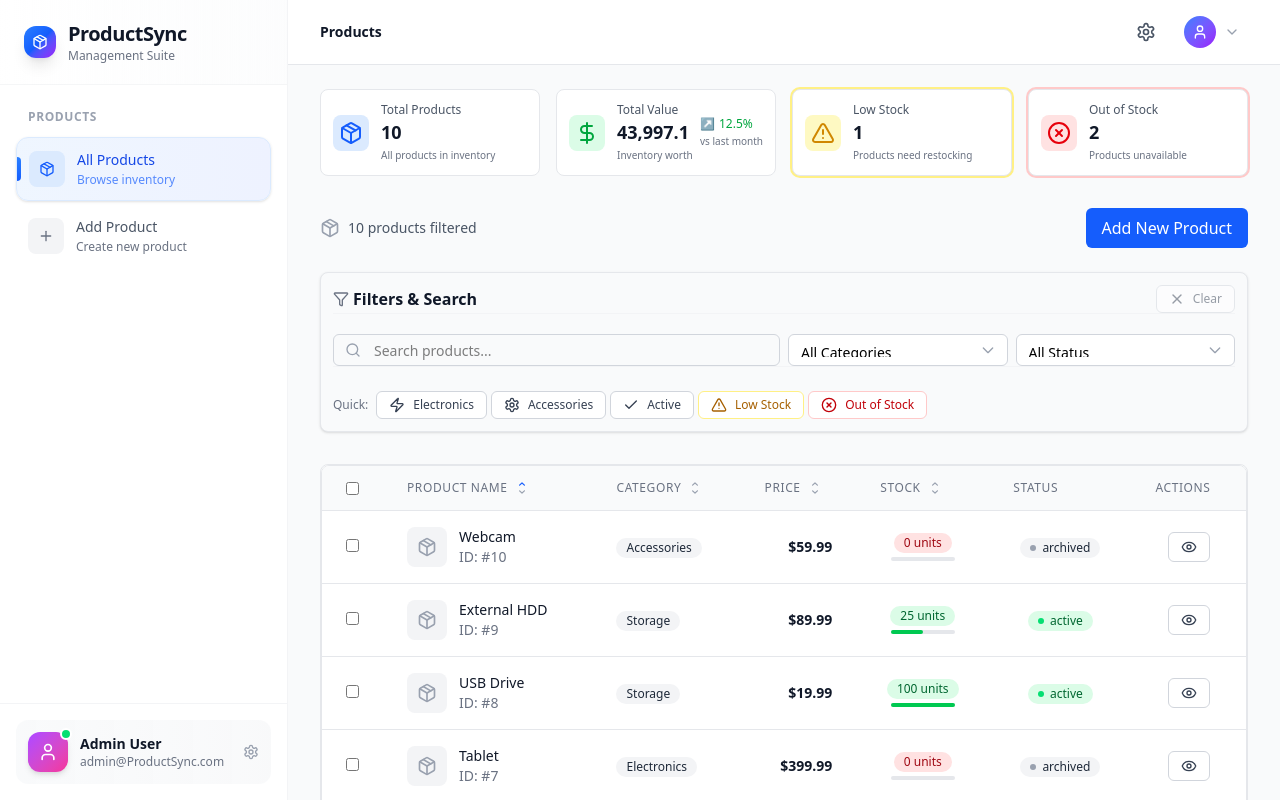
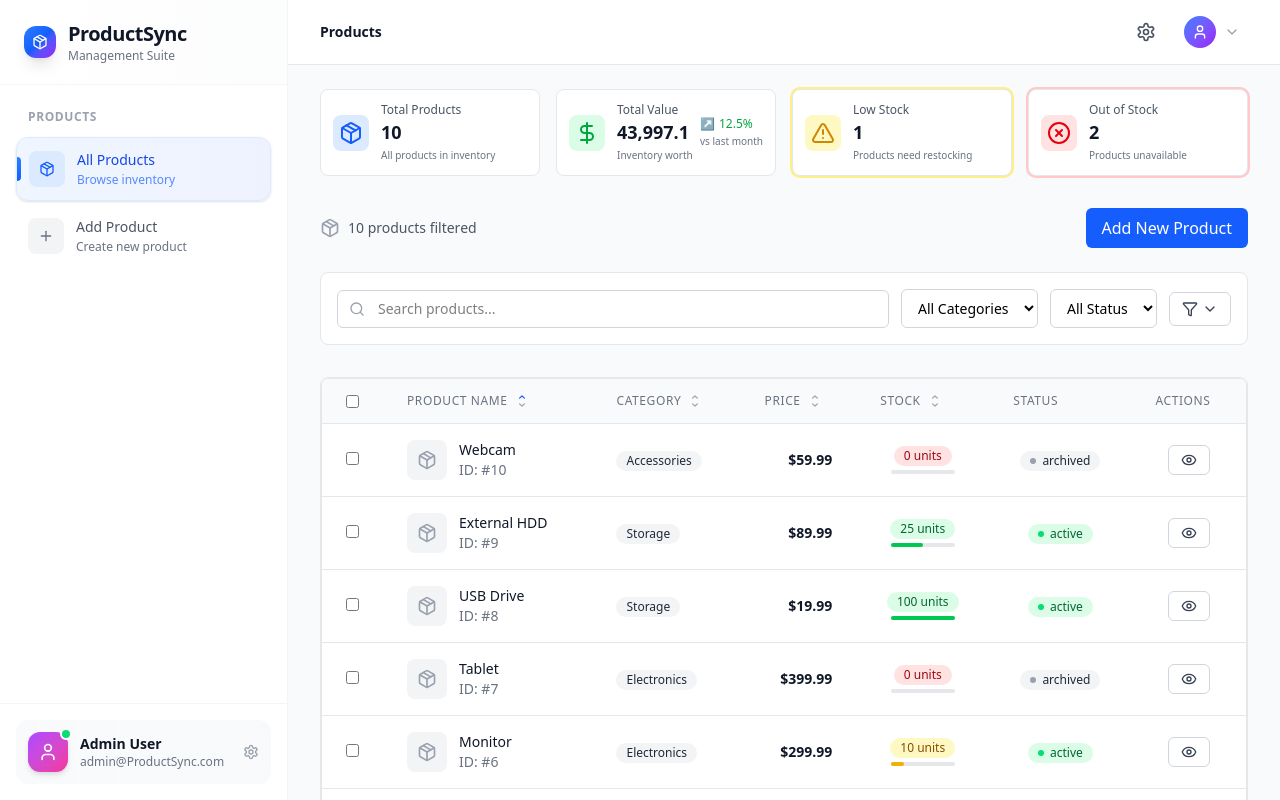
Before and after one commit to zelhajou/product-dashboard, a React (Vite) app: page /products in a window 1280 px wide. Shown: the top 800 px of the page. Built offline with nearby package versions, Linux system fonts and the light colour scheme.

Commit message:
refactor: clean up imports and improve ProductFilters layout with advanced filtering options

```diff
--- a/src/components/product/ProductFilters.tsx
+++ b/src/components/product/ProductFilters.tsx
@@ -1,5 +1,4 @@
 import { useState } from "react";
-import { Input, Select, Button } from "@/components/ui";
 import { Icons } from "@/components/icons";
 import type { ProductFilters as ProductFiltersType } from "@/types/product";
 
@@ -13,13 +12,13 @@ interface ProductFiltersProps {
 
 export function ProductFilters({
   filters,
-
   onFiltersChange,
   onClearFilters,
   availableCategories = [],
   className = "",
 }: ProductFiltersProps) {
   const [localSearchTerm, setLocalSearchTerm] = useState(filters.searchTerm);
+  const [showAdvanced, setShowAdvanced] = useState(false);
 
   const handleSearchChange = (value: string) => {
     setLocalSearchTerm(value);
@@ -30,207 +29,223 @@ export function ProductFilters({
     filters.searchTerm || filters.category || filters.status || filters.stockLevel
   );
 
-  // Quick filter handlers for stock levels
-  const handleLowStockFilter = () => {
-    onFiltersChange({ stockLevel: "low" });
-  };
-
-  const handleOutOfStockFilter = () => {
-    onFiltersChange({ stockLevel: "out" });
-  };
+  const activeFilterCount = [
+    filters.searchTerm,
+    filters.category,
+    filters.status,
+    filters.stockLevel
+  ].filter(Boolean).length;
 
   return (
-    <div
-      className={`bg-gray-50 shadow rounded-lg border border-gray-200 p-3 space-y-3 divide-y divide-gray-100 ${className}`}
-    >
-      {/* Header */}
-      <div className="flex items-center justify-between mb-2">
-        <div className="flex items-center gap-1">
-          <Icons.filter className="w-4 h-4 text-gray-500" />
-          <h2 className="text-base font-semibold text-gray-900">
-            Filters & Search
-          </h2>
-          {hasActiveFilters && (
-            <span className="inline-flex items-center px-2 py-0.5 rounded-full text-[11px] font-medium bg-blue-100 text-blue-800 animate-fade-in">
-              {
-                [filters.searchTerm, filters.category, filters.status, filters.stockLevel].filter(Boolean).length
-              } active
-            </span>
-          )}
-        </div>
-        <Button
-          variant="outline"
-          size="sm"
-          leftIcon="close"
-          onClick={onClearFilters}
-          disabled={!hasActiveFilters}
-          className="transition-colors focus:ring-2 focus:ring-blue-400 h-7 px-2 text-xs"
-        >
-          Clear
-        </Button>
-      </div>
-
-      {/* Filter Controls */}
-      <div className="grid grid-cols-1 md:grid-cols-4 gap-2 pt-3">
+    <div className={`bg-white border border-gray-200 rounded-lg ${className}`}>
+      {/* Main Filter Bar */}
+      <div className="flex items-center gap-3 p-4">
         {/* Search Input */}
-        <div className="md:col-span-2">
-          <Input
-            label=""
+        <div className="flex-1 relative min-w-0">
+          <Icons.search className="absolute left-3 top-1/2 -translate-y-1/2 w-4 h-4 text-gray-400" />
+          <input
+            type="text"
             placeholder="Search products..."
             value={localSearchTerm}
             onChange={(e) => handleSearchChange(e.target.value)}
-            leftIcon="search"
-            rightIcon={
-              localSearchTerm ? (
+            className="w-full pl-10 pr-4 py-2 text-sm border border-gray-300 rounded-md focus:outline-none focus:ring-2 focus:ring-blue-500 focus:border-transparent"
+          />
+          {localSearchTerm && (
             <button
               onClick={() => handleSearchChange("")}
-                  className="text-gray-400 hover:text-gray-600 transition-colors focus:outline-none focus:ring-2 focus:ring-blue-400 rounded-full"
-                  type="button"
+              className="absolute right-3 top-1/2 -translate-y-1/2 text-gray-400 hover:text-gray-600"
             >
               <Icons.close className="w-4 h-4" />
             </button>
-              ) : undefined
-            }
-            className="transition-colors focus:ring-2 focus:ring-blue-400 h-8 text-sm"
-          />
+          )}
         </div>
+
         {/* Category Filter */}
-        <Select
-          label=""
+        <select
           value={filters.category}
           onChange={(e) => onFiltersChange({ category: e.target.value })}
-          options={[
-            { value: "", label: "All Categories" },
-            ...availableCategories.map((category) => ({
-              value: category,
-              label: category,
-            })),
-          ]}
-          className="transition-colors focus:ring-2 focus:ring-blue-400 h-8 text-sm"
-        />
+          className="px-3 py-2 text-sm border border-gray-300 rounded-md focus:outline-none focus:ring-2 focus:ring-blue-500 focus:border-transparent bg-white min-w-32"
+        >
+          <option value="">All Categories</option>
+          {availableCategories.map((category) => (
+            <option key={category} value={category}>
+              {category}
+            </option>
+          ))}
+        </select>
+
         {/* Status Filter */}
-        <Select
-          label=""
+        <select
           value={filters.status}
           onChange={(e) => onFiltersChange({ status: e.target.value })}
-          options={[
-            { value: "", label: "All Status" },
-            { value: "active", label: "Active" },
-            { value: "archived", label: "Archived" },
-          ]}
-          className="transition-colors focus:ring-2 focus:ring-blue-400 h-8 text-sm"
-        />
+          className="px-3 py-2 text-sm border border-gray-300 rounded-md focus:outline-none focus:ring-2 focus:ring-blue-500 focus:border-transparent bg-white min-w-24"
+        >
+          <option value="">All Status</option>
+          <option value="active">Active</option>
+          <option value="archived">Archived</option>
+        </select>
+
+        {/* Advanced Toggle */}
+        <button
+          onClick={() => setShowAdvanced(!showAdvanced)}
+          className={`flex items-center gap-1 px-3 py-2 text-sm rounded-md transition-colors ${
+            showAdvanced || filters.stockLevel
+              ? "bg-blue-100 text-blue-700 border border-blue-200"
+              : "border border-gray-300 text-gray-700 hover:bg-gray-50"
+          }`}
+        >
+          <Icons.filter className="w-4 h-4" />
+          {activeFilterCount > 0 && (
+            <span className="bg-blue-500 text-white text-xs rounded-full w-5 h-5 flex items-center justify-center">
+              {activeFilterCount}
+            </span>
+          )}
+          <Icons.chevronDown className={`w-4 h-4 transition-transform ${showAdvanced ? 'rotate-180' : ''}`} />
+        </button>
+
+        {/* Clear Filters */}
+        {hasActiveFilters && (
+          <button
+            onClick={onClearFilters}
+            className="flex items-center gap-1 px-3 py-2 text-sm text-red-600 border border-red-200 rounded-md hover:bg-red-50 transition-colors"
+          >
+            <Icons.close className="w-4 h-4" />
+            Clear
+          </button>
+        )}
       </div>
 
-      {/* Quick Filter Buttons */}
-      <div className="pt-3">
-        <div className="flex items-center gap-1 flex-wrap">
-          <span className="text-xs font-medium text-gray-500 mr-1">
-            Quick:
-          </span>
-          <Button
-            variant="outline"
-            size="sm"
-            leftIcon="zap"
-            onClick={() => onFiltersChange({ category: "Electronics" })}
-            className={`rounded-full px-3 py-1 transition-colors focus:ring-2 focus:ring-blue-400 text-xs h-7 ${filters.category === "Electronics" ? "bg-blue-50 border-blue-200 text-blue-700" : ""}`}
+      {/* Advanced Filters */}
+      {showAdvanced && (
+        <div className="border-t border-gray-100 p-4 bg-gray-50">
+          <div className="space-y-3">
+            {/* Stock Level Filters */}
+            <div>
+              <div className="text-xs font-medium text-gray-700 mb-2">Stock Level</div>
+              <div className="flex flex-wrap gap-2">
+                <button
+                  onClick={() => onFiltersChange({
+                    stockLevel: filters.stockLevel === "low" ? "" : "low"
+                  })}
+                  className={`inline-flex items-center gap-1 px-3 py-1.5 text-xs rounded-full transition-colors ${
+                    filters.stockLevel === "low"
+                      ? "bg-yellow-100 text-yellow-800 border border-yellow-200"
+                      : "bg-white text-gray-600 border border-gray-300 hover:bg-gray-50"
+                  }`}
                 >
-            Electronics
-          </Button>
-          <Button
-            variant="outline"
-            size="sm"
-            leftIcon="settings"
-            onClick={() => onFiltersChange({ category: "Accessories" })}
-            className={`rounded-full px-3 py-1 transition-colors focus:ring-2 focus:ring-blue-400 text-xs h-7 ${filters.category === "Accessories" ? "bg-blue-50 border-blue-200 text-blue-700" : ""}`}
+                  <Icons.warning className="w-3 h-3" />
+                  Low Stock
+                </button>
+                <button
+                  onClick={() => onFiltersChange({
+                    stockLevel: filters.stockLevel === "out" ? "" : "out"
+                  })}
+                  className={`inline-flex items-center gap-1 px-3 py-1.5 text-xs rounded-full transition-colors ${
+                    filters.stockLevel === "out"
+                      ? "bg-red-100 text-red-800 border border-red-200"
+                      : "bg-white text-gray-600 border border-gray-300 hover:bg-gray-50"
+                  }`}
                 >
-            Accessories
-          </Button>
-          <Button
-            variant="outline"
-            size="sm"
-            leftIcon="check"
-            onClick={() => onFiltersChange({ status: "active" })}
-            className={`rounded-full px-3 py-1 transition-colors focus:ring-2 focus:ring-green-400 text-xs h-7 ${filters.status === "active" ? "bg-green-50 border-green-200 text-green-700" : ""}`}
+                  <Icons.failed className="w-3 h-3" />
+                  Out of Stock
+                </button>
+                <button
+                  onClick={() => onFiltersChange({
+                    stockLevel: filters.stockLevel === "high" ? "" : "high"
+                  })}
+                  className={`inline-flex items-center gap-1 px-3 py-1.5 text-xs rounded-full transition-colors ${
+                    filters.stockLevel === "high"
+                      ? "bg-green-100 text-green-800 border border-green-200"
+                      : "bg-white text-gray-600 border border-gray-300 hover:bg-gray-50"
+                  }`}
                 >
-            Active
-          </Button>
-          <Button
-            variant="outline"
-            size="sm"
-            leftIcon="warning"
-            onClick={handleLowStockFilter}
-            className={`rounded-full px-3 py-1 transition-colors focus:ring-2 focus:ring-yellow-400 text-xs h-7 ${filters.stockLevel === "low" ? "bg-yellow-50 border-yellow-200 text-yellow-700" : "text-yellow-700 border-yellow-200 hover:bg-yellow-50"}`}
-          >
-            Low Stock
-          </Button>
-          <Button
-            variant="outline"
-            size="sm"
-            leftIcon="failed"
-            onClick={handleOutOfStockFilter}
-            className={`rounded-full px-3 py-1 transition-colors focus:ring-2 focus:ring-red-400 text-xs h-7 ${filters.stockLevel === "out" ? "bg-red-50 border-red-200 text-red-700" : "text-red-700 border-red-200 hover:bg-red-50"}`}
-          >
-            Out of Stock
-          </Button>
+                  <Icons.check className="w-3 h-3" />
+                  Well Stocked
+                </button>
               </div>
             </div>
 
+            {/* Quick Category Filters */}
+            <div>
+              <div className="text-xs font-medium text-gray-700 mb-2">Quick Categories</div>
+              <div className="flex flex-wrap gap-2">
+                {["Electronics", "Accessories", "Storage"].map((category) => (
+                  <button
+                    key={category}
+                    onClick={() => onFiltersChange({
+                      category: filters.category === category ? "" : category
+                    })}
+                    className={`inline-flex items-center gap-1 px-3 py-1.5 text-xs rounded-full transition-colors ${
+                      filters.category === category
+                        ? "bg-blue-100 text-blue-800 border border-blue-200"
+                        : "bg-white text-gray-600 border border-gray-300 hover:bg-gray-50"
+                    }`}
+                  >
+                    {category === "Electronics" && <Icons.zap className="w-3 h-3" />}
+                    {category === "Accessories" && <Icons.settings className="w-3 h-3" />}
+                    {category === "Storage" && <Icons.product className="w-3 h-3" />}
+                    {category}
+                  </button>
+                ))}
+              </div>
+            </div>
+          </div>
+        </div>
+      )}
+
       {/* Active Filters Summary */}
       {hasActiveFilters && (
-        <div className="pt-3">
-          <div className="flex items-center gap-1 flex-wrap">
-            <span className="text-xs font-medium text-gray-500">
-              Active:
-            </span>
+        <div className="border-t border-gray-100 px-4 py-2 bg-blue-50">
+          <div className="flex items-center gap-2 text-xs">
+            <span className="text-blue-700 font-medium">Active filters:</span>
+            <div className="flex flex-wrap gap-1">
               {filters.searchTerm && (
-              <span className="inline-flex items-center gap-1 px-2 py-0.5 rounded-full text-[11px] bg-blue-100 text-blue-800 animate-fade-in">
-                <Icons.search className="w-3 h-3" />
-                "{filters.searchTerm}"
+                <span className="inline-flex items-center gap-1 px-2 py-0.5 bg-blue-100 text-blue-800 rounded">
+                  Search: "{filters.searchTerm}"
                   <button
                     onClick={() => onFiltersChange({ searchTerm: "" })}
-                  className="hover:bg-blue-200 rounded-full p-0.5 transition-colors focus:ring-2 focus:ring-blue-400"
+                    className="hover:bg-blue-200 rounded p-0.5"
                   >
                     <Icons.close className="w-3 h-3" />
                   </button>
                 </span>
               )}
               {filters.category && (
-              <span className="inline-flex items-center gap-1 px-2 py-0.5 rounded-full text-[11px] bg-purple-100 text-purple-800 animate-fade-in">
-                <Icons.settings className="w-3 h-3" />
+                <span className="inline-flex items-center gap-1 px-2 py-0.5 bg-purple-100 text-purple-800 rounded">
                   {filters.category}
                   <button
                     onClick={() => onFiltersChange({ category: "" })}
-                  className="hover:bg-purple-200 rounded-full p-0.5 transition-colors focus:ring-2 focus:ring-purple-400"
+                    className="hover:bg-purple-200 rounded p-0.5"
                   >
                     <Icons.close className="w-3 h-3" />
                   </button>
                 </span>
               )}
               {filters.status && (
-              <span className="inline-flex items-center gap-1 px-2 py-0.5 rounded-full text-[11px] bg-green-100 text-green-800 animate-fade-in">
-                <Icons.check className="w-3 h-3" />
+                <span className="inline-flex items-center gap-1 px-2 py-0.5 bg-green-100 text-green-800 rounded">
                   {filters.status}
                   <button
                     onClick={() => onFiltersChange({ status: "" })}
-                  className="hover:bg-green-200 rounded-full p-0.5 transition-colors focus:ring-2 focus:ring-green-400"
+                    className="hover:bg-green-200 rounded p-0.5"
                   >
                     <Icons.close className="w-3 h-3" />
                   </button>
                 </span>
               )}
               {filters.stockLevel && (
-              <span className="inline-flex items-center gap-1 px-2 py-0.5 rounded-full text-[11px] bg-orange-100 text-orange-800 animate-fade-in">
-                <Icons.warning className="w-3 h-3" />
-                {filters.stockLevel === "low" ? "Low Stock" : filters.stockLevel === "out" ? "Out of Stock" : filters.stockLevel}
+                <span className="inline-flex items-center gap-1 px-2 py-0.5 bg-orange-100 text-orange-800 rounded">
+                  {filters.stockLevel === "low" ? "Low Stock" :
+                   filters.stockLevel === "out" ? "Out of Stock" :
+                   filters.stockLevel === "high" ? "Well Stocked" : filters.stockLevel}
                   <button
                     onClick={() => onFiltersChange({ stockLevel: "" })}
-                  className="hover:bg-orange-200 rounded-full p-0.5 transition-colors focus:ring-2 focus:ring-orange-400"
+                    className="hover:bg-orange-200 rounded p-0.5"
                   >
                     <Icons.close className="w-3 h-3" />
                   </button>
                 </span>
               )}
+            </div>
           </div>
         </div>
       )}
--- a/src/hooks/useProductForm.ts
+++ b/src/hooks/useProductForm.ts
@@ -1,4 +1,3 @@
-// src/hooks/useProductForm.ts
 import { useNavigate } from "react-router-dom";
 import { useProductStore } from "@/store";
 import type { ProductFormData } from "@/types";
--- a/src/hooks/useProductList.ts
+++ b/src/hooks/useProductList.ts
@@ -1,4 +1,3 @@
-// src/hooks/useProductList.ts
 import { useEffect } from "react";
 import { useNavigate } from "react-router-dom";
 import {
@@ -22,7 +21,9 @@ export function useProductList() {
   const updateSort = useProductStore((state) => state.updateSort);
   const clearFilters = useProductStore((state) => state.clearFilters);
   const getProductStats = useProductStore((state) => state.getProductStats);
-  const getLowStockProducts = useProductStore((state) => state.getLowStockProducts);
+  const getLowStockProducts = useProductStore(
+    (state) => state.getLowStockProducts
+  );
 
   // Store selectors
   const allProducts = useProducts();
--- a/src/hooks/useProductStats.ts
+++ b/src/hooks/useProductStats.ts
@@ -1,4 +1,3 @@
-// src/hooks/useProductStats.ts
 import { useMemo } from "react";
 import { useProductStore } from "@/store";
 import { formatters } from "@/utils";
--- a/src/pages/NotFound.tsx
+++ b/src/pages/NotFound.tsx
@@ -1,4 +1,3 @@
-// src/pages/NotFound.tsx - Updated for new layout
 import { Link } from "react-router-dom";
 import { Layout } from "@/components/layout";
 import { Button } from "@/components/ui";
--- a/src/store/productStore.ts
+++ b/src/store/productStore.ts
@@ -45,7 +45,7 @@ export const useProductStore = create<ProductStore>()(
           category: "",
           status: "",
           searchTerm: "",
-          stockLevel: "", // Added stockLevel to initial filters
+          stockLevel: "",
         },
         sortConfig: {
           field: "name",
@@ -147,7 +147,7 @@ export const useProductStore = create<ProductStore>()(
               category: "",
               status: "",
               searchTerm: "",
-              stockLevel: "", // Clear stockLevel filter too
+              stockLevel: "",
             },
           });
           get().applyFiltersAndSort();
```
Lines whose indentation alone changed are shown as unchanged.
